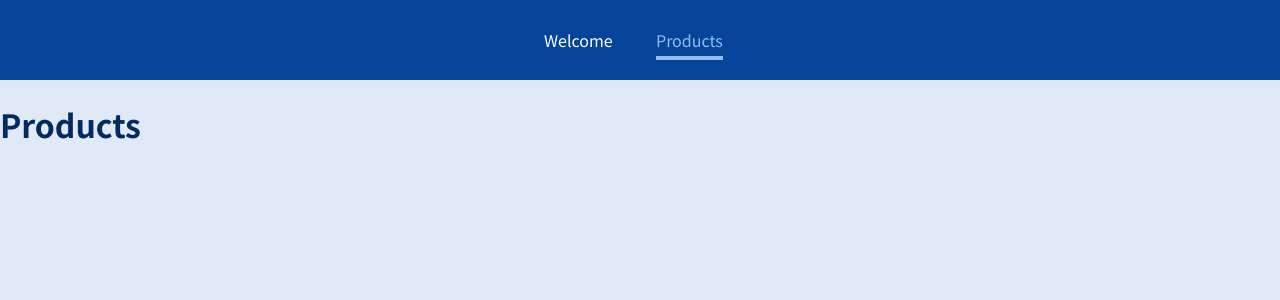
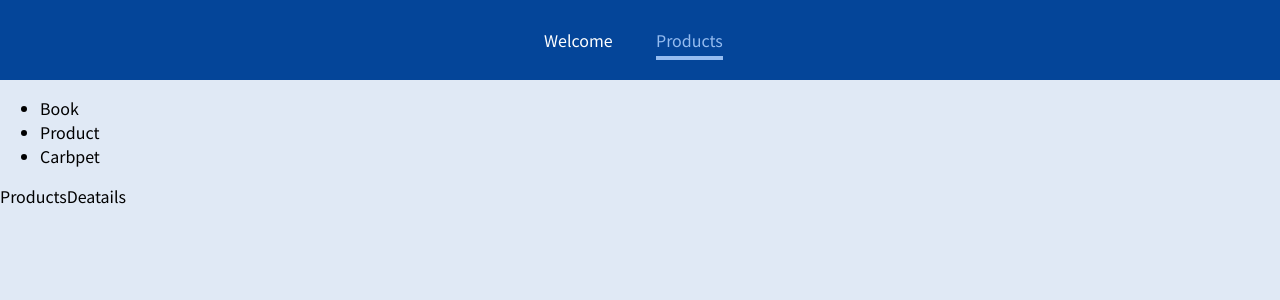
Before and after one commit to AsmaaFH/Maximilian_React-Cource, a React (Create React App) app: page /products in a window 1280 px wide. Shown: the top 300 px of the page. Built offline with nearby package versions, Linux system fonts and the light colour scheme.

Commit message:
dynamic router with params

```diff
--- a/src/App.js
+++ b/src/App.js
@@ -1,6 +1,7 @@
 import { Route } from 'react-router-dom';
 import Header from './components/Header';
 import Products from './pages/Products';
+import ProductsDeatails from './pages/ProductsDeatails';
 import Welcome from './pages/Welcome';
 
 function App() {
@@ -13,6 +14,9 @@ function App() {
       <Route path="/products">
         <Products />
       </Route>
+      <Route>
+        <ProductsDeatails path="product-detail:/productId" />
+      </Route>
     </div>
   );
 }
--- a/src/pages/Products.js
+++ b/src/pages/Products.js
@@ -1,7 +1,13 @@
 import React from 'react';
 
 const Products = () => {
-  return <h1>Products</h1>;
+  return (
+    <ul>
+      <li>Book</li>
+      <li>Product</li>
+      <li>Carbpet</li>
+    </ul>
+  );
 };
 
 export default Products;
--- /dev/null
+++ b/src/pages/ProductsDeatails.js
@@ -0,0 +1,7 @@
+import React from 'react';
+
+const ProductsDeatails = () => {
+  return <div>ProductsDeatails</div>;
+};
+
+export default ProductsDeatails;
```
